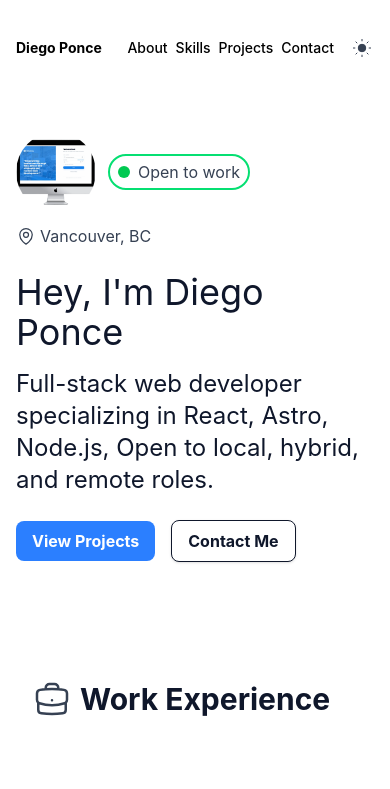
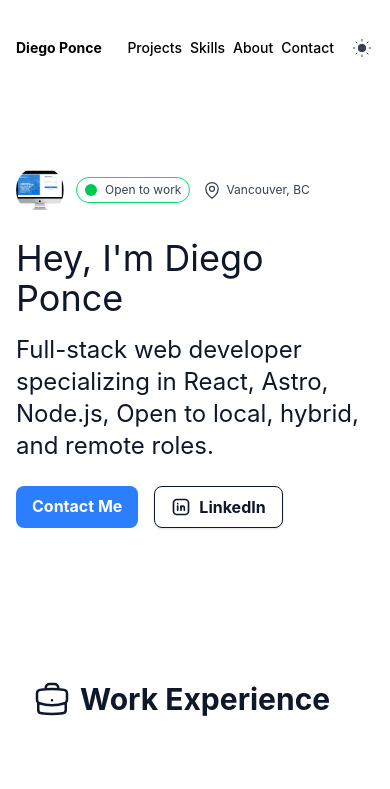
Before and after one commit to DiegoPonce0/portfolio, a React (Vite) app: page / in a window 390 px wide. Shown: the top 789 px of the page. Built offline with nearby package versions, Linux system fonts and the light colour scheme.

Commit message:
feat: restructure portfolio components and pages; add Header, Footer, Experience, Projects, Skills, and Layout components

```diff
--- a/src/App.tsx
+++ b/src/App.tsx
@@ -1,5 +1,5 @@
-import { Home } from '../pages/Home.tsx';
-import {Layout} from '../components/Layout.tsx'
+import { Home } from './pages/Home.tsx';
+import {Layout} from './components/Layout.tsx'
 
 function App() {
 
--- a/components/Experience.tsx
+++ b/src/components/Experience.tsx
@@ -1,4 +1,4 @@
-import type { ExperienceProps } from '../types/experience';
+import type { ExperienceProps } from '../../types/experience';
 
 export function Experience({ title, company, date, description }: ExperienceProps) {
     return (
--- a/components/Footer.tsx
+++ b/src/components/Footer.tsx
@@ -11,7 +11,7 @@ export function Footer() {
         <div className="flex items-center gap-4">
 
           <a
-            href="https://www.linkedin.com/in/diego-ponce-9b1b4a1b2/"
+            href="https://www.linkedin.com/in/diego-ponce-712991217/"
             target="_blank"
             rel="noopener noreferrer"
             className="text-gray-600 dark:text-gray-300 hover:text-primary transition"
@@ -22,7 +22,7 @@ export function Footer() {
           </a>
 
           <a
-            href="https://github.com/diego-ponce"
+            href="https://github.com/DiegoPonce0"
             target="_blank"
             rel="noopener noreferrer"
             className="text-gray-600 dark:text-gray-300 hover:text-primary transition"
@@ -32,6 +32,15 @@ export function Footer() {
             </svg>
           </a>
 
+          <a
+            href="mailto:diego_lpz29@hotmail.com"
+            target="_blank"
+            rel="noopener noreferrer"
+            className="text-gray-600 dark:text-gray-300 hover:text-primary transition"
+          >
+            Contact
+          </a>
+
         </div>
 
       </div>
--- a/components/Header.tsx
+++ b/src/components/Header.tsx
@@ -1,5 +1,5 @@
-import { useDarkMode } from '../hooks/useDarkMode';
-import { useScroll } from '../hooks/useScroll'
+import { useDarkMode } from "../hooks/useDarkMode";
+import { useScroll } from '../hooks/useScroll';
 
 
 export function Header() {
@@ -48,10 +48,10 @@ export function Header() {
           <div className="flex items-center gap-4 md:gap-8">
 
             <nav className="flex items-center gap-2 md:gap-8 text-sm">
+              <a className="dark:text-white hover:text-primary font-medium" href="#projects">Projects</a>
+              <a className="dark:text-white hover:text-primary font-medium" href="#skills">Skills</a>
               <a className="dark:text-white hover:text-primary font-medium" href="#about">About</a>
-              <a className="dark:text-white hover:text-primary font-medium" href="#skills">Skills</a>
-              <a className="dark:text-white hover:text-primary font-medium" href="#projects">Projects</a>
-              <a className="dark:text-white hover:text-primary font-medium" href="#contact">Contact</a>
+              <a className="dark:text-white hover:text-primary font-medium" href="mailto:diego_lpz29@hotmail.com">Contact</a>
             </nav>
 
             <button className='w-6 h-6'
--- a/components/Layout.tsx
+++ b/src/components/Layout.tsx
@@ -1,4 +1,4 @@
-import type { LayoutProps } from "../types/layout"
+import type { LayoutProps } from "../../types/layout"
 
 import { Header } from "./Header"
 import { Footer } from "./Footer"
--- a/components/Projects.tsx
+++ b/src/components/Projects.tsx
@@ -1,4 +1,4 @@
-import type { ProjectsProps } from '../types/projects';
+import type { ProjectsProps } from '../../types/projects';
 
 const techColors: Record<string, string> = {
   React: 'bg-blue-500/10 text-blue-600',
@@ -6,10 +6,9 @@ const techColors: Record<string, string> = {
   TypeScript: 'bg-blue-600/10 text-blue-800',
   WordPress: 'bg-indigo-500/10 text-indigo-600',
   Elementor: 'bg-pink-500/10 text-pink-600',
-  'Technical SEO': 'bg-yellow-400/20 text-yellow-700',
+  'SEO': 'bg-yellow-400/20 text-yellow-700',
   Woocommerce: 'bg-purple-500/10 text-purple-600',
   'Custom Plugin Development': 'bg-gray-500/10 text-gray-600',
-  'Avada Theme': 'bg-red-500/10 text-red-600',
   ACF: 'bg-teal-500/10 text-teal-600',
   CPTs: 'bg-orange-500/10 text-orange-600'
 };
--- a/components/Skills.tsx
+++ b/src/components/Skills.tsx
@@ -1,4 +1,4 @@
-import type { SkillsProps } from '../types/skills';
+import type { SkillsProps } from '../../types/skills';
 
 
 export function Skills({ title, icons }: SkillsProps) {
--- a/pages/Home.tsx
+++ b/src/pages/Home.tsx
@@ -1,6 +1,6 @@
-import { experiences } from '../src/data/expirences.ts';
-import { projects } from '../src/data/projects.ts';
-import { skills } from '../src/data/skills.ts';
+import { experiences } from '../data/expirences.ts';
+import { projects } from '../data/projects.ts';
+import { skills } from '../data/skills.ts';
 
 import { Experience } from '../components/Experience.tsx'
 import { Projects } from '../components/Projects.tsx';
@@ -12,7 +12,7 @@ export const Home = () => {
   const locationIcon = (
     <svg
       viewBox="0 0 24 24"
-      className="w-5 h-5 fill-current text-gray-700 dark:text-gray-300 hover:scale-110 transition-transform duration-200"
+      className="w-5 h-5 fill-current"
       >
       <use href={`/sprite.svg#location`} />
     </svg>
@@ -21,7 +21,7 @@ export const Home = () => {
   const codeIcon = (
     <svg
       viewBox="0 0 24 24"
-      className="w-10 h-10 fill-current text-gray-700 dark:text-gray-300 hover:scale-110 transition-transform duration-200"
+      className="w-10 h-10 fill-current"
       >
       <use href={`/sprite.svg#code`} />
     </svg>
@@ -30,7 +30,7 @@ export const Home = () => {
   const caseIcon = (
     <svg
       viewBox="0 0 24 24"
-      className="w-10 h-10 fill-current text-gray-700 dark:text-gray-300 hover:scale-110 transition-transform duration-200"
+      className="w-10 h-10 fill-current"
       >
       <use href={`/sprite.svg#case`} />
     </svg>
@@ -39,7 +39,7 @@ export const Home = () => {
   const userIcon = (
     <svg
       viewBox="0 0 24 24"
-      className="w-10 h-10 fill-current text-gray-700 dark:text-gray-300 hover:scale-110 transition-transform duration-200"
+      className="w-10 h-10 fill-current"
       >
       <use href={`/sprite.svg#user`} />
     </svg>
@@ -48,10 +48,19 @@ export const Home = () => {
   const terminalIcon = (
     <svg
       viewBox="0 0 24 24"
-      className="w-10 h-10 fill-current text-gray-700 dark:text-gray-300 hover:scale-110 transition-transform duration-200"
+      className="w-10 h-10 fill-current"
       >
       <use href={`/sprite.svg#terminal`} />
     </svg>
+  )
+
+  const linkedinIcon = (
+     <svg
+      viewBox="0 0 24 24"
+      className="w-5 h-5 fill-current"
+      >
+      <use href={`/sprite.svg#linkedin`} />
+      </svg>
   )
 
 
@@ -60,11 +69,11 @@ export const Home = () => {
       <main className='bg-background-light dark:bg-background-dark text-slate-900 dark:text-slate-100 font-display overflow-x-hidden antialiased'>
         <section className="bg-white dark:bg-background-dark min-h-[70dvh] flex items-center">
           <div className="py-8 px-4 mx-auto max-w-5xl lg:py-16 lg:px-12">
-            <div className="py-2 flex items-center gap-3 flex-wrap">
+            <div className="py-2 flex items-center gap-3">
 
-              <img src="./profile.webp" alt="Diego Ponce" className="rounded-full w-20 h-20 object-cover" />
+              <img src="./profile.webp" alt="Diego Ponce" className="rounded-full size-12 sm:size-16 object-cover" />
 
-              <span className="inline-flex items-center gap-2 dark:bg-background-dark border-2 border-green-400 rounded-full px-2 py-1 text-gray-700 dark:text-gray-300">
+              <span className="inline-flex items-center gap-2 dark:bg-background-dark border text-xs sm:text-sm border-green-400 rounded-full px-2 py-1 text-gray-700 dark:text-gray-300">
 
                 <span className="relative flex h-3 w-3">
                 <span className="animate-ping absolute inline-flex h-full w-full rounded-full bg-green-400 opacity-75"></span>
@@ -73,7 +82,7 @@ export const Home = () => {
                 Open to work
 
               </span>
-              <div className="flex items-center gap-1 text-gray-700 dark:text-gray-300">
+              <div className="flex items-center gap-1 text-gray-700 dark:text-gray-300 text-xs sm:text-sm">
                 {locationIcon}
                 <span>Vancouver, BC</span>
               </div>
@@ -82,9 +91,16 @@ export const Home = () => {
             <h2 className="text-2xl mb-6">
               Full-stack web developer specializing in React, Astro, Node.js, Open to local, hybrid, and remote roles.
             </h2>
-            <div className="space-x-4 font-bold">
-              <button className="bg-blue-500 hover:bg-blue-600 text-white px-4 py-2 rounded-md cursor-pointer">View Projects</button>
-              <button className="bg-white hover:bg-gray-200 dark:bg-gray-800 dark:hover:bg-gray-200 dark:text-white dark:hover:text-black px-4 py-2 rounded-md shadow-sm border dark:border-white cursor-pointer">Contact Me</button>
+            <div className="flex gap-4 font-bold">
+              <a
+                href="mailto:diego_lpz29@hotmail.com"
+                className="bg-blue-500 hover:bg-blue-600 text-white px-4 py-2 rounded-md"
+              >
+                Contact Me
+              </a>
+              <a
+                href='https://www.linkedin.com/in/diego-ponce-712991217/'
+                className="bg-white hover:bg-gray-200 dark:bg-gray-800 dark:hover:bg-gray-200 dark:text-white dark:hover:text-black px-4 py-2 rounded-md shadow-sm border dark:border-white cursor-pointer inline-flex items-center whitespace-nowrap gap-2">{linkedinIcon} LinkedIn </a>
             </div>
           </div>
         </section>
@@ -116,7 +132,7 @@ export const Home = () => {
           </div>
         </section>
 
-        <section className="py-8">
+        <section id="projects" className="py-8">
           <div className="max-w-5xl mx-auto px-6">
             <h2 className='flex items-center gap-2 text-3xl font-bold py-2 px-2 mb-10'>
               {codeIcon}
@@ -139,7 +155,7 @@ export const Home = () => {
         </section>
 
 
-        <section className="bg-white dark:bg-background-dark py-8">
+        <section id="skills" className="bg-white dark:bg-background-dark py-8">
           <div className="max-w-5xl mx-auto px-6">
             <h2 className='flex items-center gap-2 text-3xl font-bold py-2 px-2 mb-10'>{terminalIcon}Skills</h2>
             <div className="grid grid-cols-1 md:grid-cols-2 lg:grid-cols-2 gap-6 p-6">
@@ -153,7 +169,7 @@ export const Home = () => {
           </div>
         </section>
 
-        <section className="px-4 py-16 bg-white dark:bg-background-dark">
+        <section id="about" className="px-4 py-16 bg-white dark:bg-background-dark">
           <div className="flex flex-col md:flex-row items-center gap-6 p-6 max-w-5xl mx-auto">
             <div className="max-w-5xl mx-auto">
               <h2 className='flex items-center gap-2 text-3xl font-bold py-2 px-2 mb-10'>{userIcon}
```
Also changed, not shown: src/data/projects.ts (+12 -12 lines), src/hooks/useDarkMode.tsx (renamed from hooks/useDarkMode.tsx), src/hooks/useScroll.tsx (renamed from hooks/useScroll.tsx).
